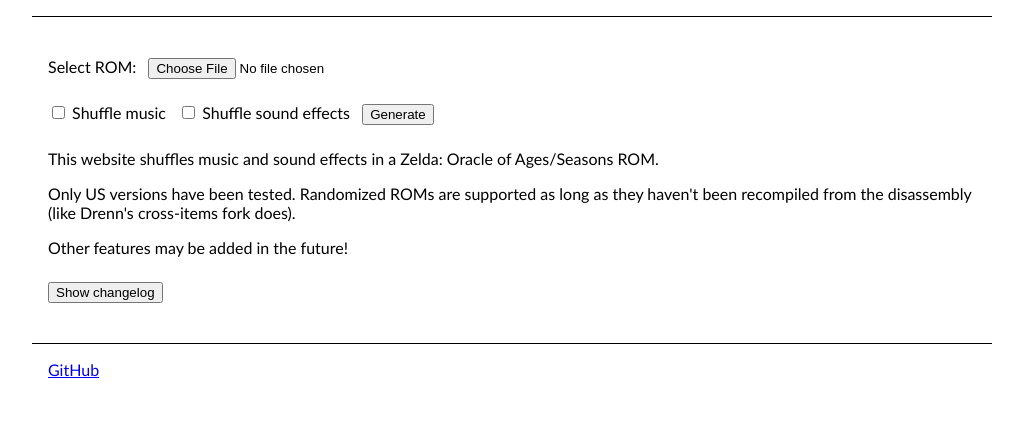
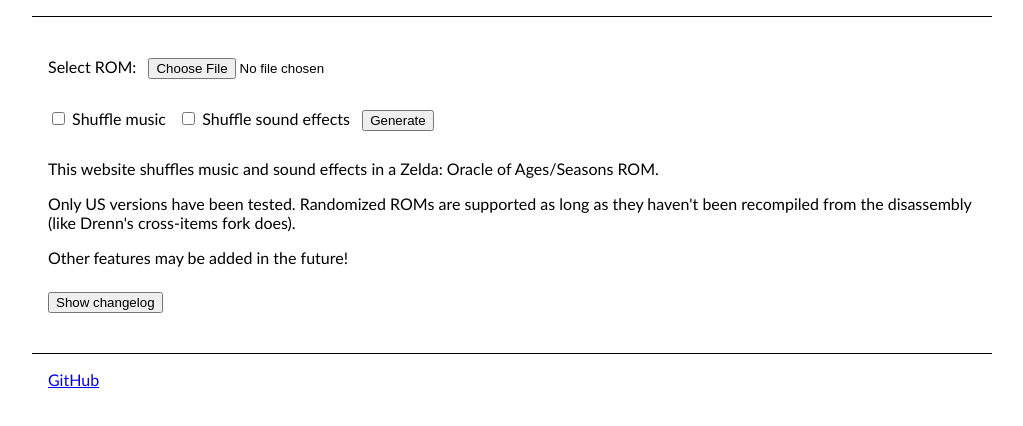
Before and after one commit to jangler/oracles-randomizer-extras, a website: page docs/index.html in a window 1280 px wide. Shown: the part 98-524 px from the top of the page, without its empty margins (128-1151 px from the left). Drawn offline with Linux system fonts and the light colour scheme.

Commit message:
Make wrapped options line look better

```diff
--- a/docs/index.html
+++ b/docs/index.html
@@ -24,11 +24,13 @@
     </section>
 
     <section>
-      <input type="checkbox" id="musicShuffleCheckbox">
-      <label for="musicShuffleCheckbox">Shuffle music</label>
-      <input type="checkbox" id="sfxShuffleCheckbox">
-      <label for="sfxShuffleCheckbox">Shuffle sound effects</label>
-      <button id="generateButton">Generate</button>
+      <div id="options">
+        <input type="checkbox" id="musicShuffleCheckbox">
+        <label for="musicShuffleCheckbox">Shuffle music</label>
+        <input type="checkbox" id="sfxShuffleCheckbox">
+        <label for="sfxShuffleCheckbox">Shuffle sound effects</label>
+        <button id="generateButton">Generate</button>
+      </div>
       <p id="messageArea"></p>
     </section>
 
--- a/docs/styles.css
+++ b/docs/styles.css
@@ -23,6 +23,10 @@
     margin-bottom: 1.5rem;
 }
 
+#options {
+    line-height: 2;
+}
+
 #messageArea {
     color: darkred;
     background-color: lightpink;
```
